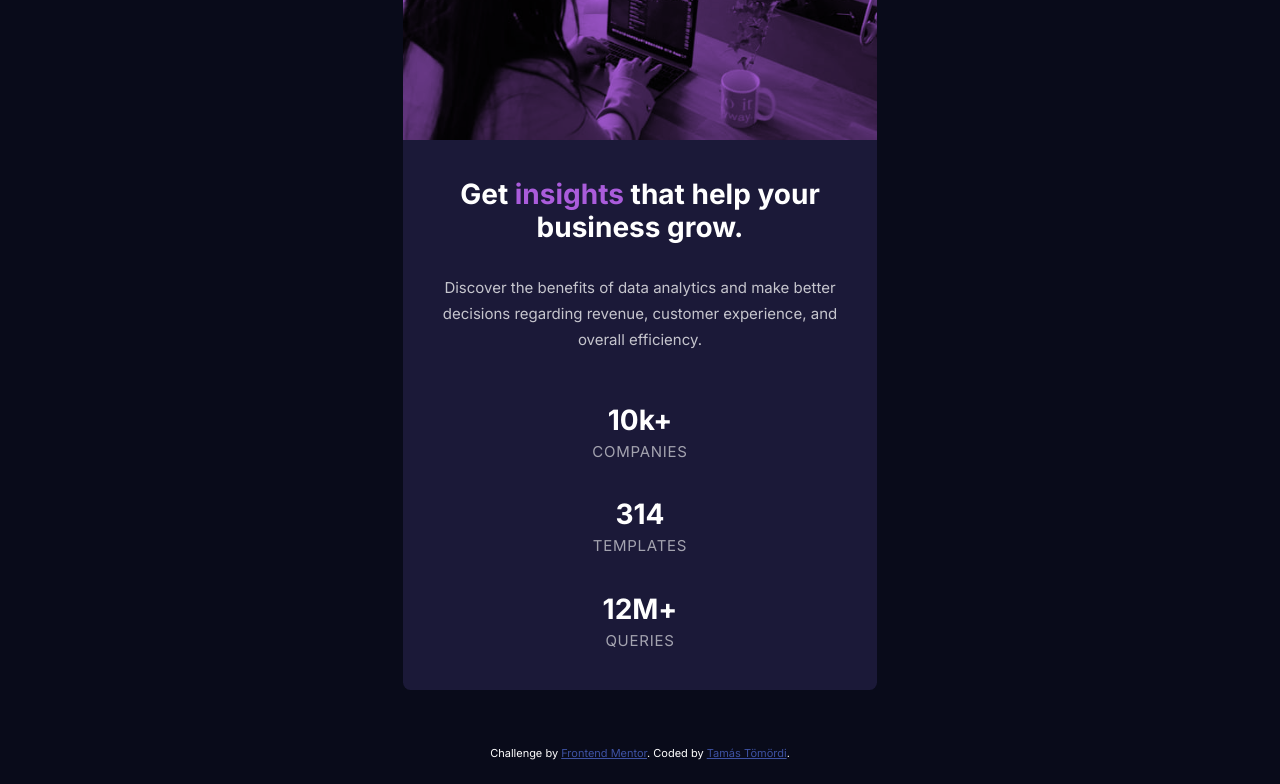
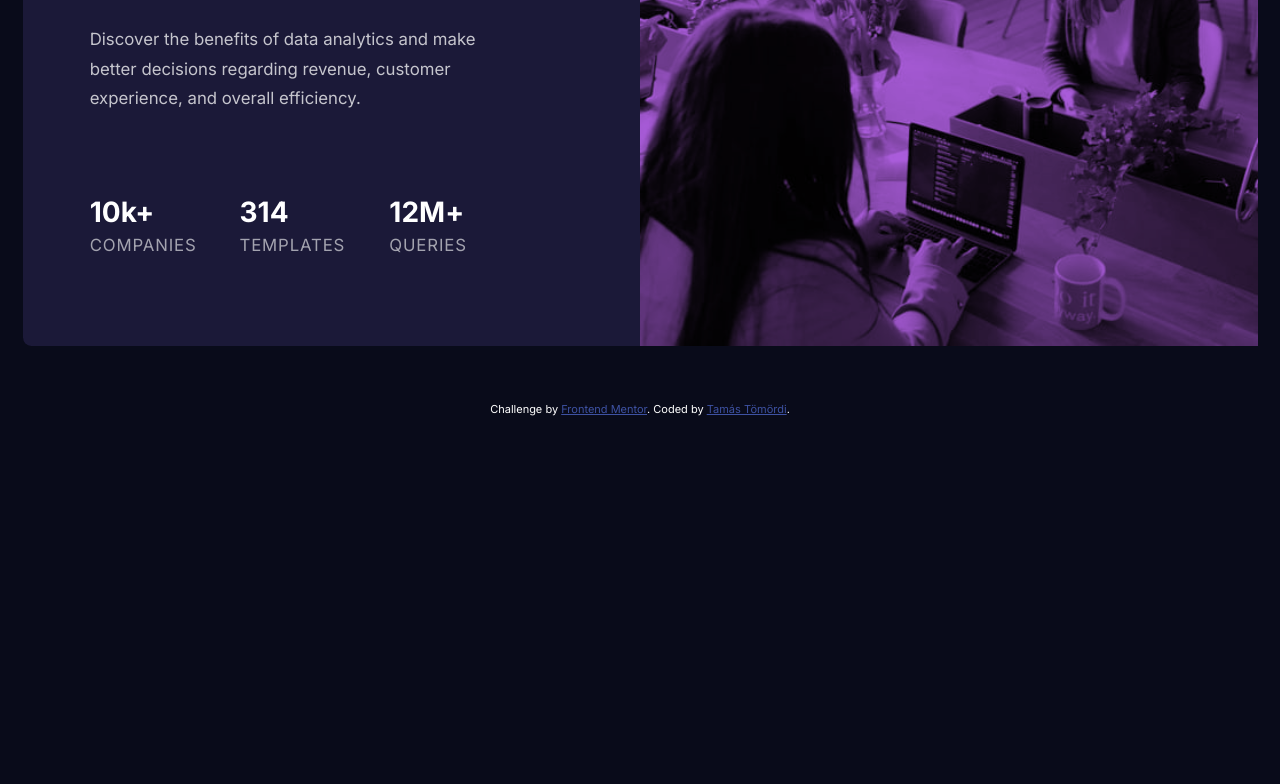
Before and after one commit to tamastomordi/stats-preview-card-component, a plain HTML site: page index.html in a window 1280 px wide. Shown: the part 273-1057 px from the top of the page. After the commit the page ends 800 px from the top, so only its background shows below. Drawn offline with Linux system fonts and the light colour scheme.

Commit message:
Add desktop styling

```diff
--- a/style.css
+++ b/style.css
@@ -79,6 +79,42 @@ h1 {
    font-weight: 700;
 }
 
+@media screen and (min-width: 60rem) {
+   body {
+      display: flex;
+      flex-flow: column;
+      justify-content: center;
+      align-items: center;
+   }
+   .card {
+      flex-flow: row-reverse;
+      max-width: 80rem;
+      font-size: 1.12em;
+   }
+   .image-holder {
+      flex: 1 1 50%;
+   }
+   .card-image {
+      height: 100%;
+      object-fit: cover;
+   }
+   .card-body {
+      flex: 1 1 50%;
+      padding: 4em 8em 4em 4em;
+      text-align: left;
+      grid-template-rows: 1fr 1.5fr 1fr;
+      grid-template-columns: 1fr 1fr 1fr;
+   }
+   .card-body h1 {
+      grid-column: 1 / -1;
+      font-size: 2em;
+      letter-spacing: 0.05em;
+   }
+   .card-body p {
+      grid-column: 1 / -1;
+   }
+}
+
 .attribution {
    font-size: 11px; text-align: center;
    margin-top: 5em;
```
